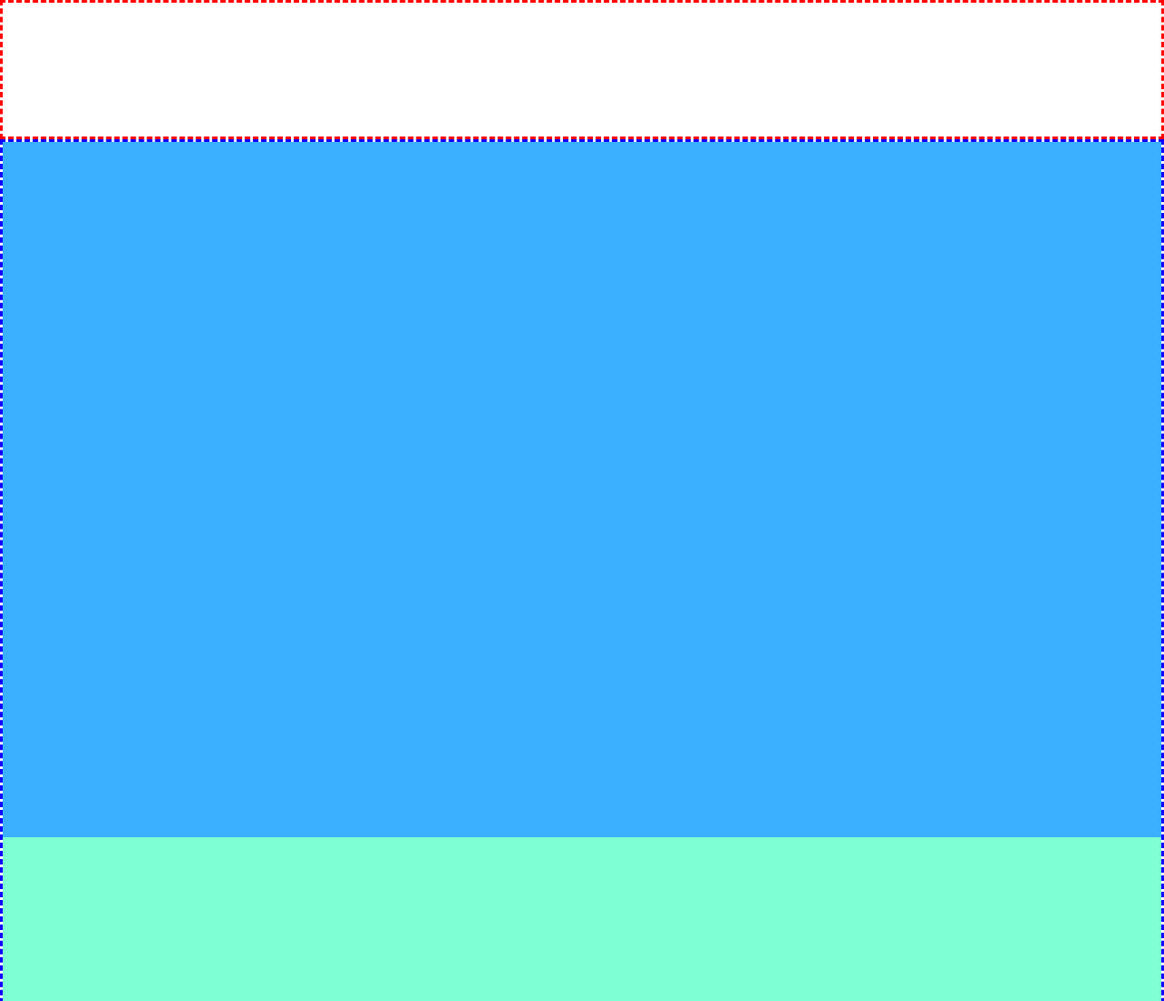
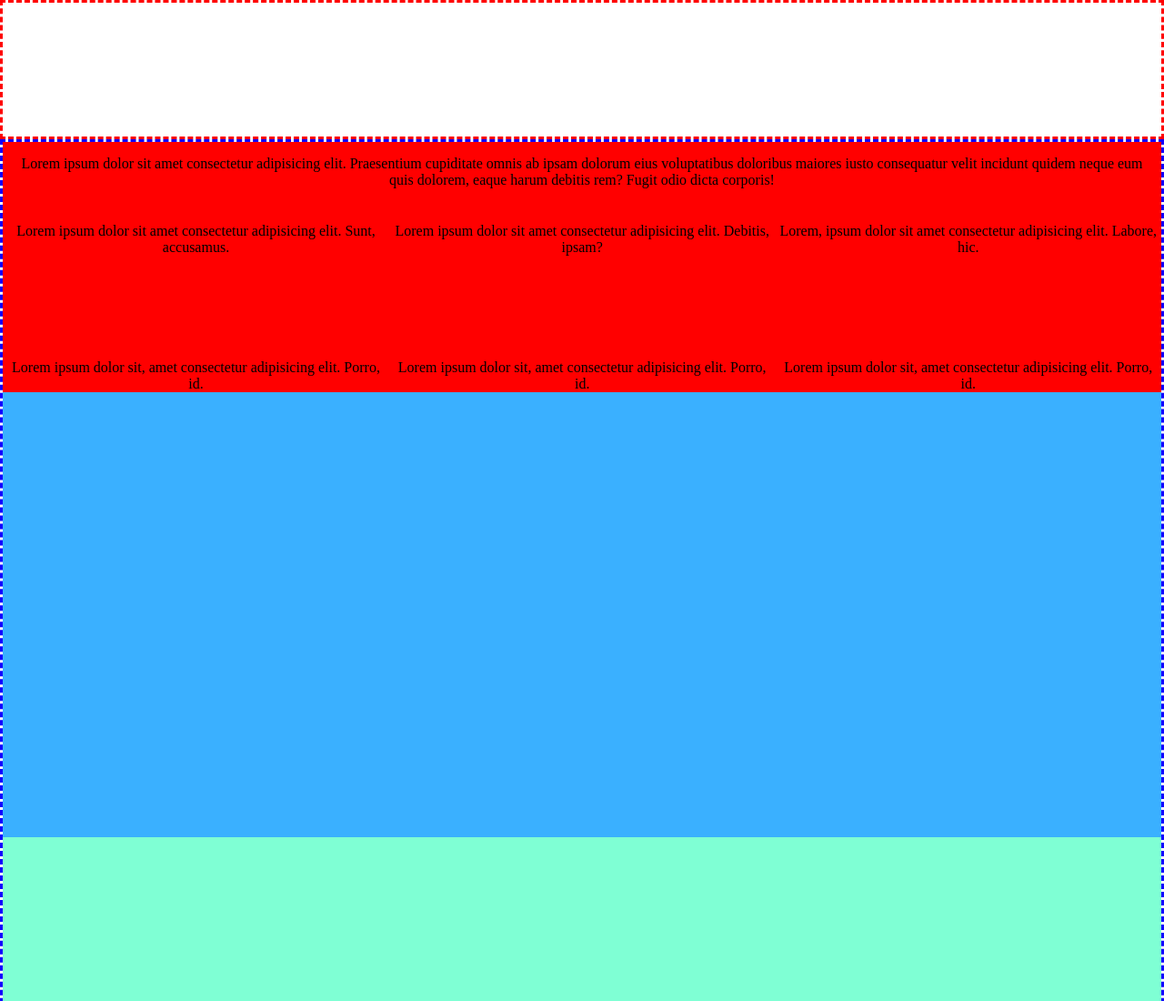
Before and after one commit to BobbyHen/inTech-group-challenge, a plain HTML site: page index.html in a window 1280 px wide. Shown: the top 1100 px of the page at 91% size. Drawn offline with Linux system fonts and the light colour scheme.

Commit message:
Lou/ html and css hero_sec. modified files

```diff
--- a/css/main.css
+++ b/css/main.css
@@ -1,10 +1,10 @@
 /* CSS reset */
+
 * {
     margin: 0;
     padding: 0;
     box-sizing: border-box;
 }
-
 
 .container {
     max-width: 2130px;
@@ -12,8 +12,54 @@
     margin: auto;
 }
 
+.billboard {
+    display: grid;
+    background-color: red;
+    grid-row-gap: 20px;
+    grid-template: auto;
+}
+
+.message {
+    text-align: center;
+    padding: 15px;
+}
+
+.top-selling {
+    display: grid;
+}
+
+.top-selling>div {
+    text-align: center
+}
+
+
+/* visual aid tester*/
+
+.topselling>div:nth-child(odd) {
+    background: grey;
+}
+
+.item1 {
+    display: grid;
+    grid-column-start: 1;
+    grid-column-end: 2;
+}
+
+.item2 {
+    display: grid;
+    grid-column-start: 2;
+    grid-column-end: 3;
+}
+
+.item3 {
+    display: grid;
+    grid-column-start: 3;
+    grid-column-end: 4;
+}
+
 
 /* navigation styling rules*/
+
 nav {
     width: 100%;
     min-height: 153px;
@@ -22,6 +68,7 @@ nav {
 
 
 /* main styling rules*/
+
 main {
     min-height: 100vh;
     width: 100%;
@@ -42,8 +89,8 @@ main {
 }
 
 
+/* footer styling rules */
 
-/* footer styling rules */
 footer {
     background-color: #223643;
     width: 100%;
--- a/index.html
+++ b/index.html
@@ -1,5 +1,6 @@
 <!DOCTYPE html>
 <html lang="en">
+
 <head>
     <meta charset="UTF-8">
     <meta name="viewport" content="width=device-width, initial-scale=1.0">
@@ -7,6 +8,7 @@
     <link rel="stylesheet" href="css/main.css">
     <title>PNWX Home Page</title>
 </head>
+
 <body>
     <div class="container">
         <!-- navigation -->
@@ -18,17 +20,52 @@
         <main>
             <div class="hero-section">
 
+                <div class="billboard">
+                    <div class="message">
+                        <p>Lorem ipsum dolor sit amet consectetur adipisicing elit. Praesentium cupiditate omnis ab ipsam dolorum eius voluptatibus doloribus maiores iusto consequatur velit incidunt quidem neque eum quis dolorem, eaque harum debitis rem?
+                            Fugit odio dicta corporis!</p>
+                    </div>
+                    <div class="top-selling">
+
+                        <!-- should these be "id's" instead?-->
+                        <div class="item1">
+                            <!-- A top selling item-->
+                            <!--items image and brief description-->
+                            <img>
+                            <!--A link to purchase the item-->
+                            <nav>Lorem ipsum dolor sit amet consectetur adipisicing elit. Sunt, accusamus.</nav>
+                            <p>Lorem ipsum dolor sit, amet consectetur adipisicing elit. Porro, id.</p>
+                        </div>
+                        <div class="item2">
+                            <!-- A top selling item-->
+                            <!--items image and brief description-->
+                            <img>
+                            <!--A link to purchase the item-->
+                            <nav>Lorem ipsum dolor sit amet consectetur adipisicing elit. Debitis, ipsam?</nav>
+                            <p>Lorem ipsum dolor sit, amet consectetur adipisicing elit. Porro, id.</p>
+                        </div>
+                        <div class="item3">
+                            <!-- A top selling item-->
+                            <!--items image and brief description-->
+                            <img>
+                            <!--A link to purchase the item-->
+                            <nav>Lorem, ipsum dolor sit amet consectetur adipisicing elit. Labore, hic.</nav>
+                            <p>Lorem ipsum dolor sit, amet consectetur adipisicing elit. Porro, id.</p>
+                        </div>
+                    </div>
+                </div>
+
             </div>
 
             <div class="product-section">
 
             </div>
         </main>
-
-         <!-- Footer content goes here -->
+        <!-- Footer content goes here -->
         <footer>
 
         </footer>
     </div>
 </body>
+
 </html>
```
